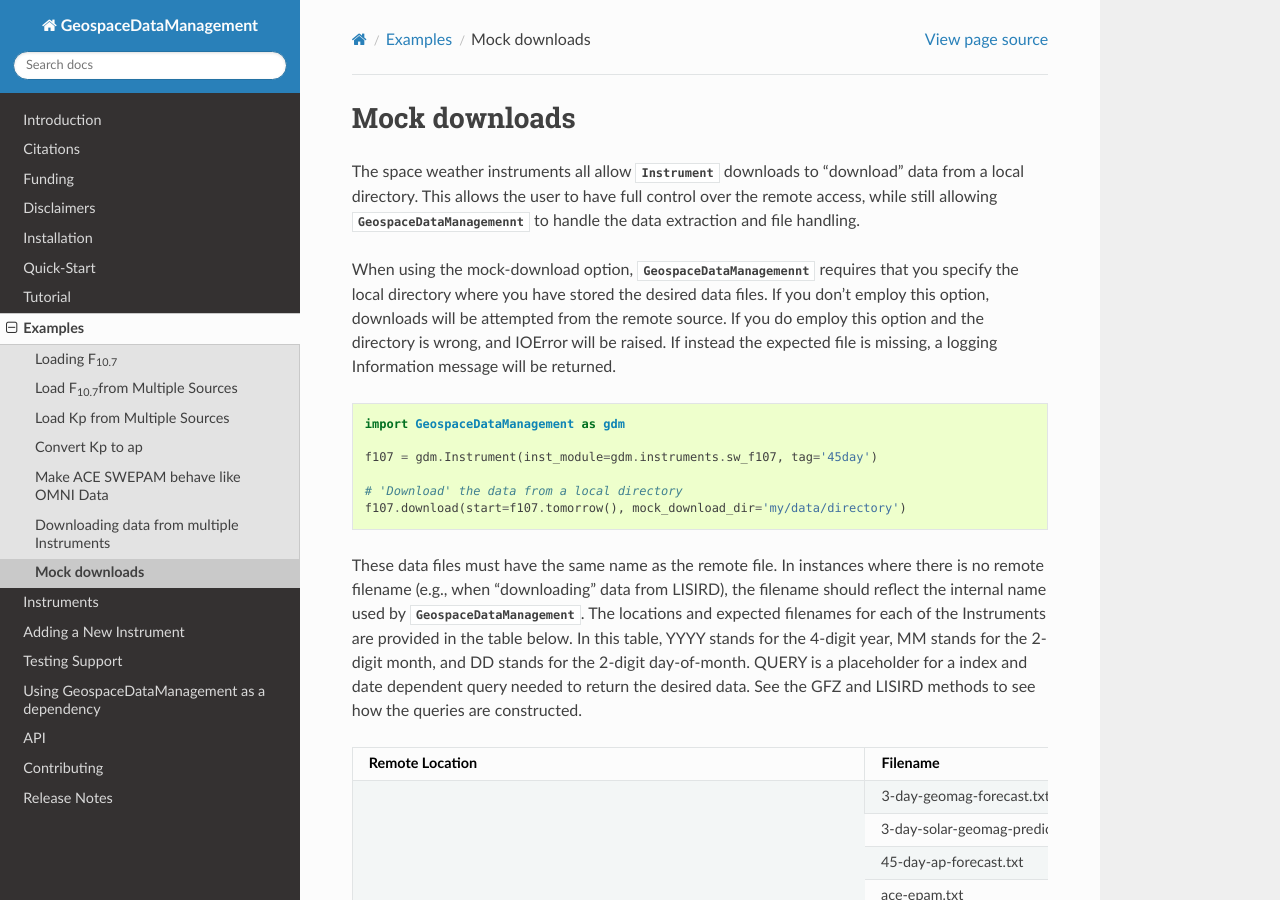
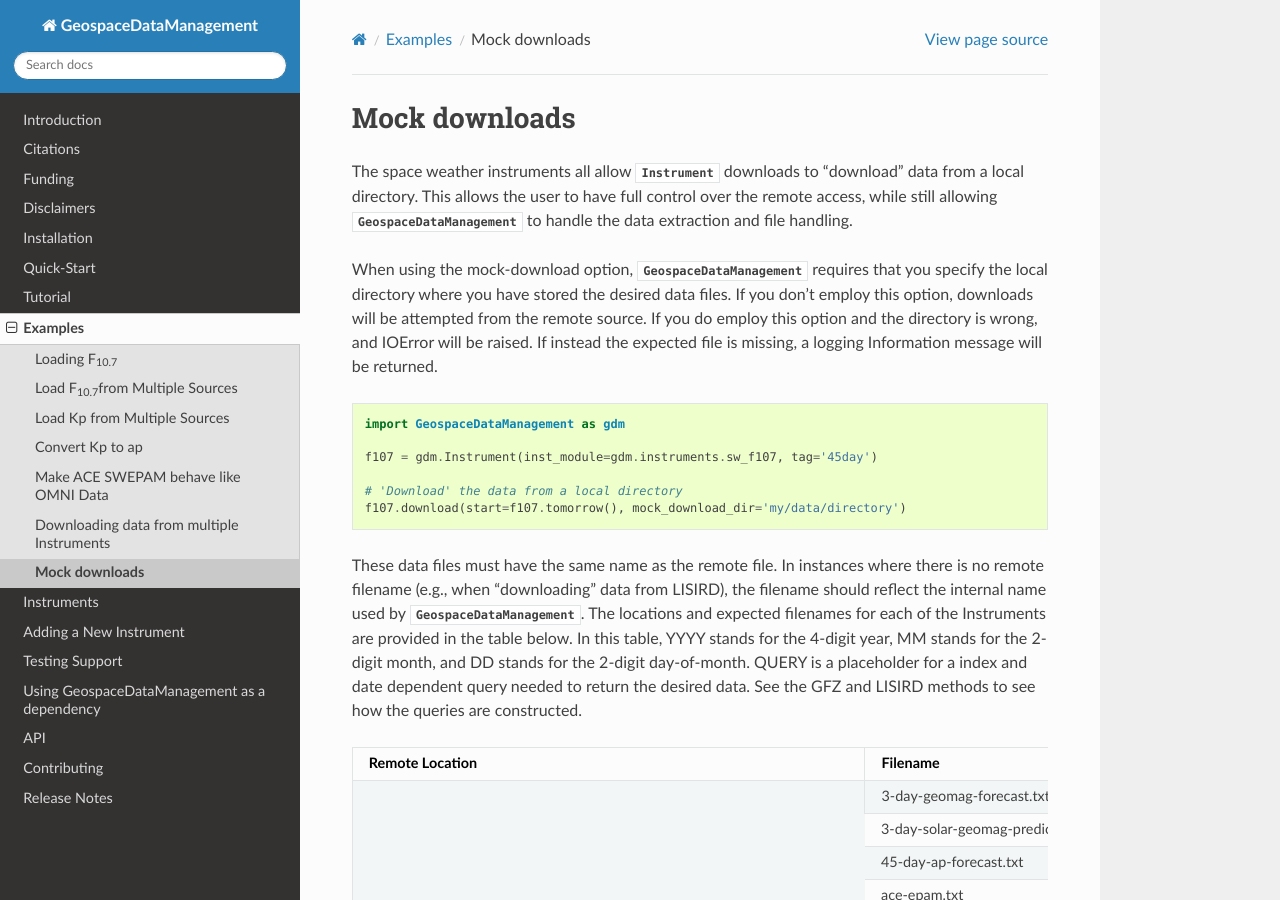
Before and after one commit to USNavalResearchLaboratory/GeospaceDataManagement, a Sphinx documentation site: the page built from docs/examples/ex_mock_downloads.rst, in a window 1280 px wide and 900 px high. Built offline with Sphinx 7.4.7 and the Read the Docs theme 3.1.0, drawn with Linux system fonts in a browser that asks for light colours; formulas are drawn with MathJax 3.

Commit message:
DOC: fixed typos
Fixed typos in the docs.

Co-authored-by: Angeline Burrell <aburrell@users.noreply.github.com>

```diff
--- a/docs/examples/ex_ace.rst
+++ b/docs/examples/ex_ace.rst
@@ -24,7 +24,7 @@
                         tag='historic', update_files=True)
 
    # Add the OMNI conversion routine to the ACE instrument
-   ace.custom_attach(gdn.instruments.methods.ace.ace_swepam_hourly_omni_norm)
+   ace.custom_attach(gdm.instruments.methods.ace.ace_swepam_hourly_omni_norm)
 
    # Pick a day with a geomagnetic storm
    stime = dt.datetime(2014, 3, 26)
--- a/docs/examples/ex_mock_downloads.rst
+++ b/docs/examples/ex_mock_downloads.rst
@@ -4,13 +4,13 @@
 ==============
 
 The space weather instruments all allow
-:py:class:`~GeospaceDataManagemennt._instrument.Instrument` downloads to
+:py:class:`~GeospaceDataManagement._instrument.Instrument` downloads to
 "download" data from a local directory. This allows the user to have full
 control over the remote access, while still allowing
-:py:mod:`GeospaceDataManagemennt` to handle the data extraction and file
+:py:mod:`GeospaceDataManagement` to handle the data extraction and file
 handling.
 
-When using the mock-download option, :py:mod:`GeospaceDataManagemennt` requires
+When using the mock-download option, :py:mod:`GeospaceDataManagement` requires
 that you specify the local directory where you have stored the desired data
 files. If you don't employ this option, downloads will be attempted from the
 remote source. If you do employ this option and the directory is wrong, and
--- a/docs/instruments/sw_instruments.rst
+++ b/docs/instruments/sw_instruments.rst
@@ -3,7 +3,7 @@
 Space Weather Instruments
 =========================
 
-These :py:class:`~GeospaceDataManager._instruments.Instrument` modules are
+These :py:class:`~GeospaceDataManagement._instruments.Instrument` modules are
 made available with the 'space_weather' installation option.
 
 .. _ace-inst:
```
